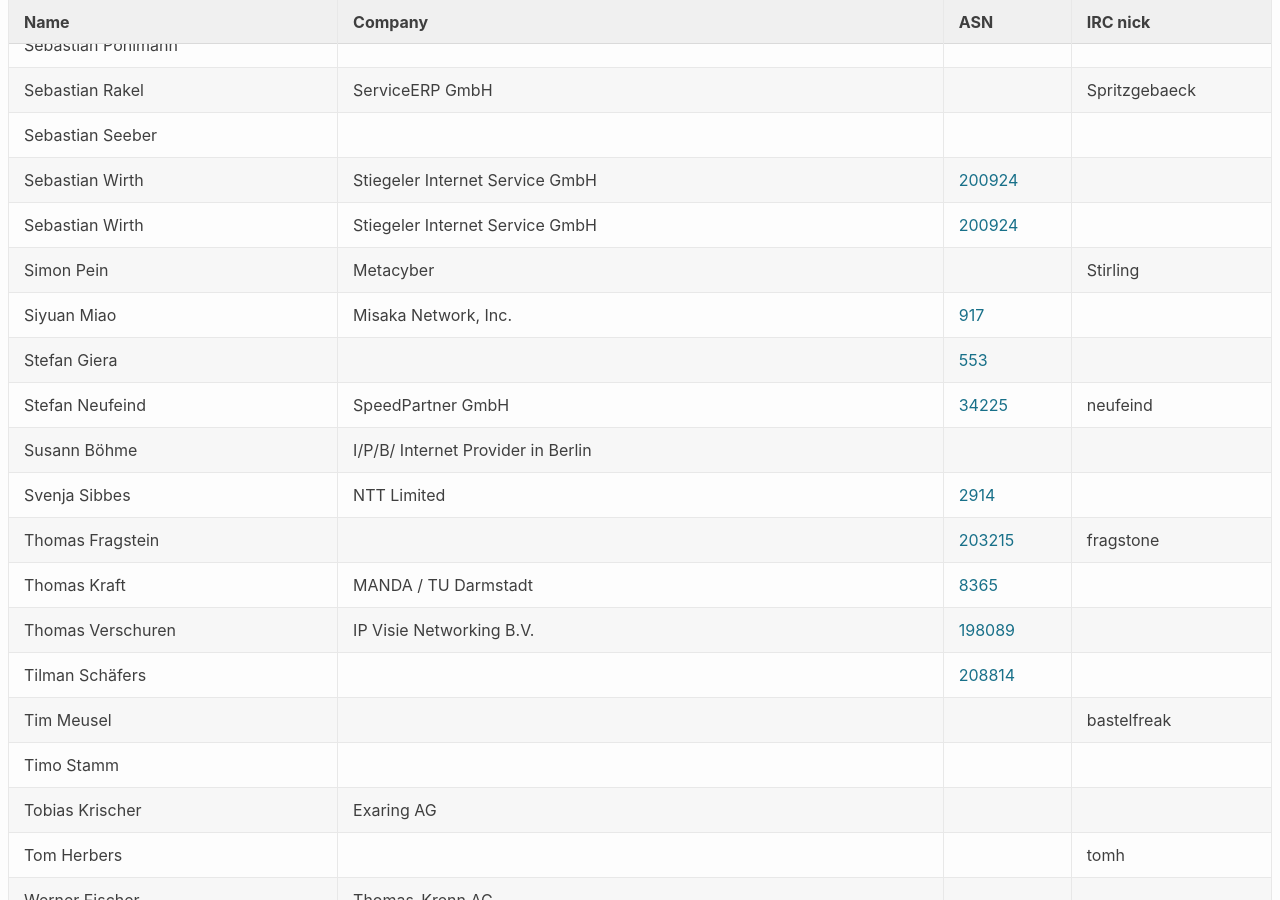
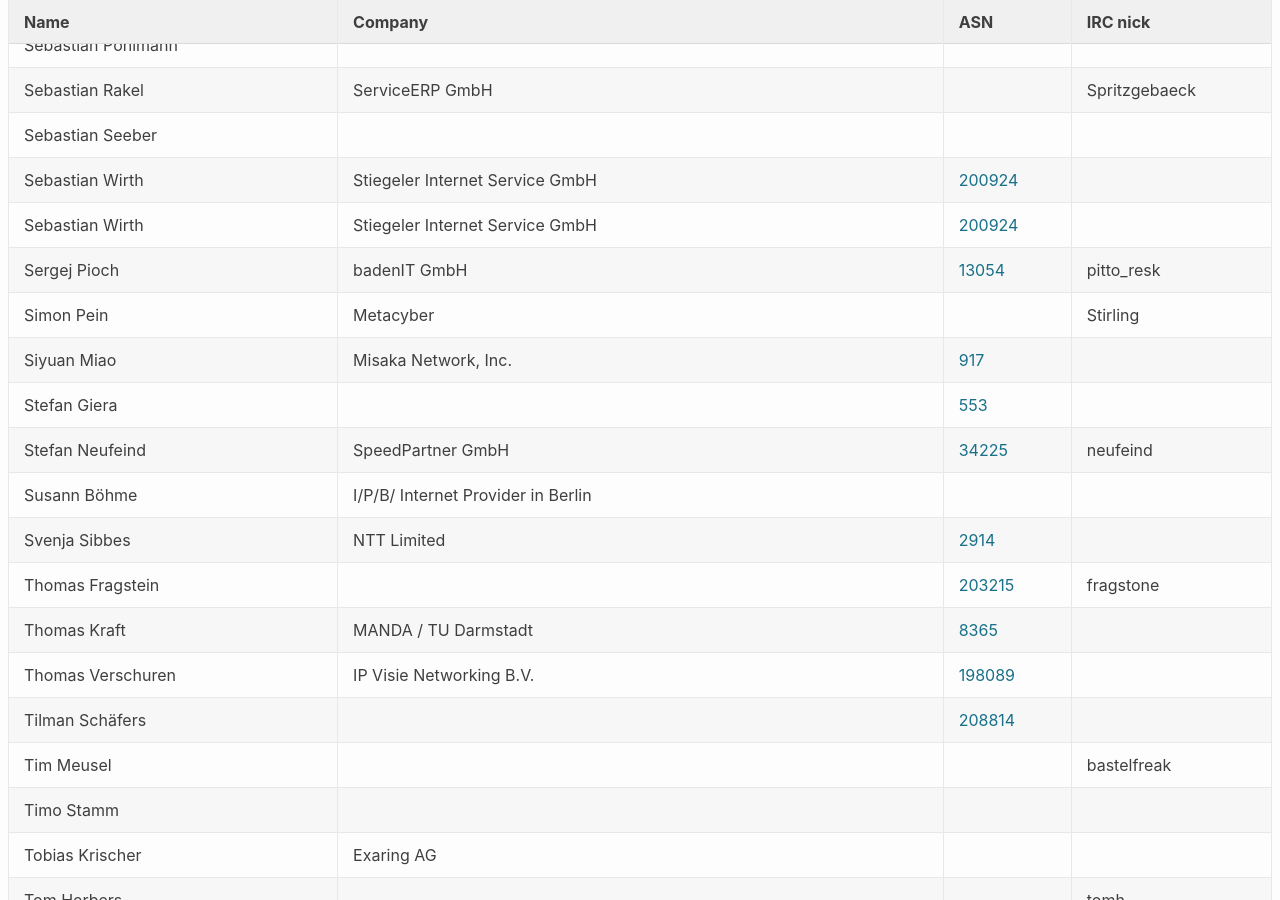
Before and after one commit to denog/pretix-attendeelist, a Jekyll site: the page built from denog14/index.md, in a window 1280 px wide and 900 px high, scrolled down 19644 px. Built offline with Jekyll 4.4.1, drawn with Linux system fonts in a browser that asks for light colours.

Commit message:
Latest data: Wed Nov  9 11:32:24 UTC 2022

```diff
--- a/_data/attendees_denog14_remote.json
+++ b/_data/attendees_denog14_remote.json
@@ -810,6 +810,12 @@
     "asn": "200924"
   },
   {
+    "name": "Sergej Pioch",
+    "company": "badenIT GmbH",
+    "irc": "pitto_resk",
+    "asn": "13054"
+  },
+  {
     "name": "Simon Pein",
     "company": "Metacyber",
     "irc": "Stirling",
```
